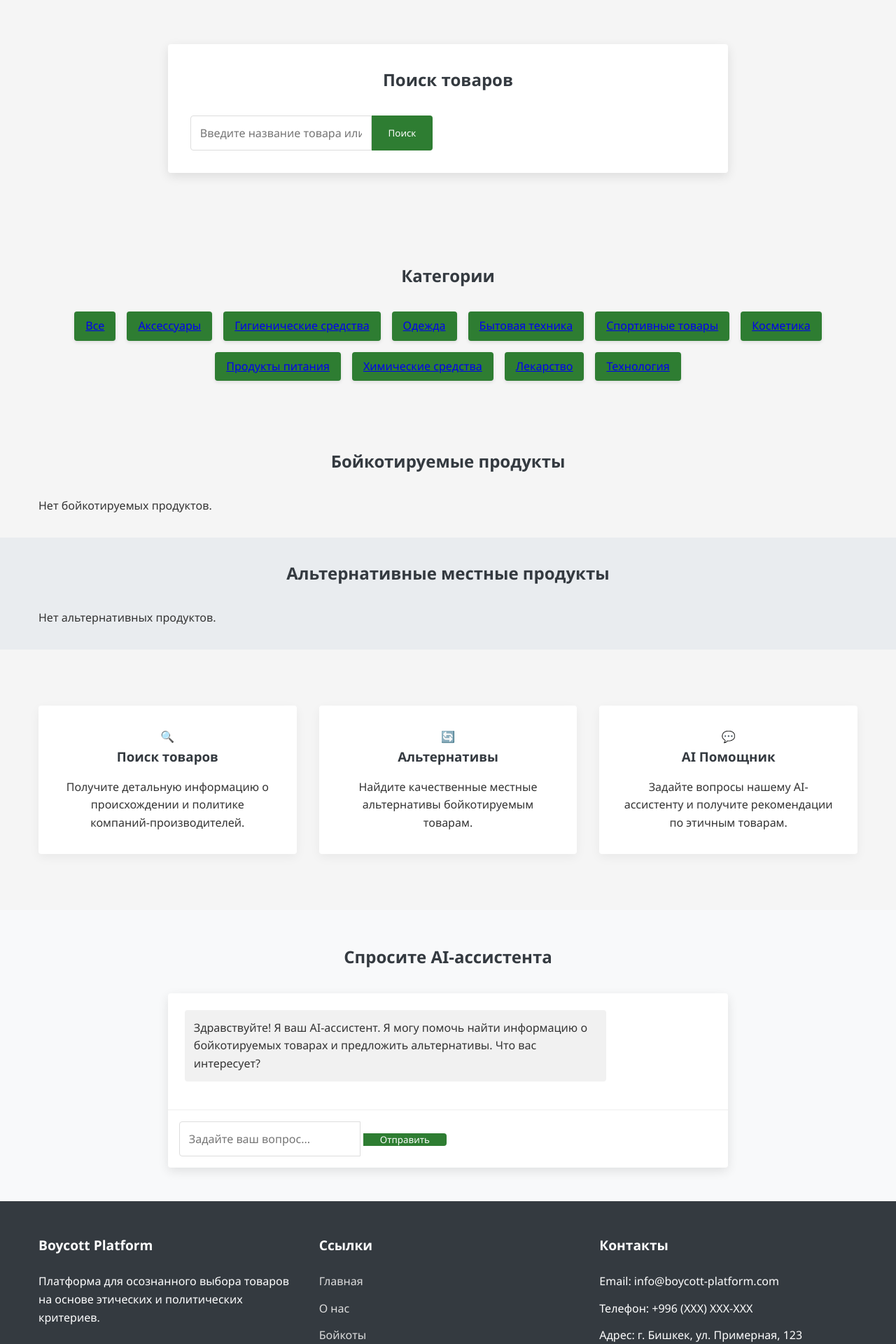
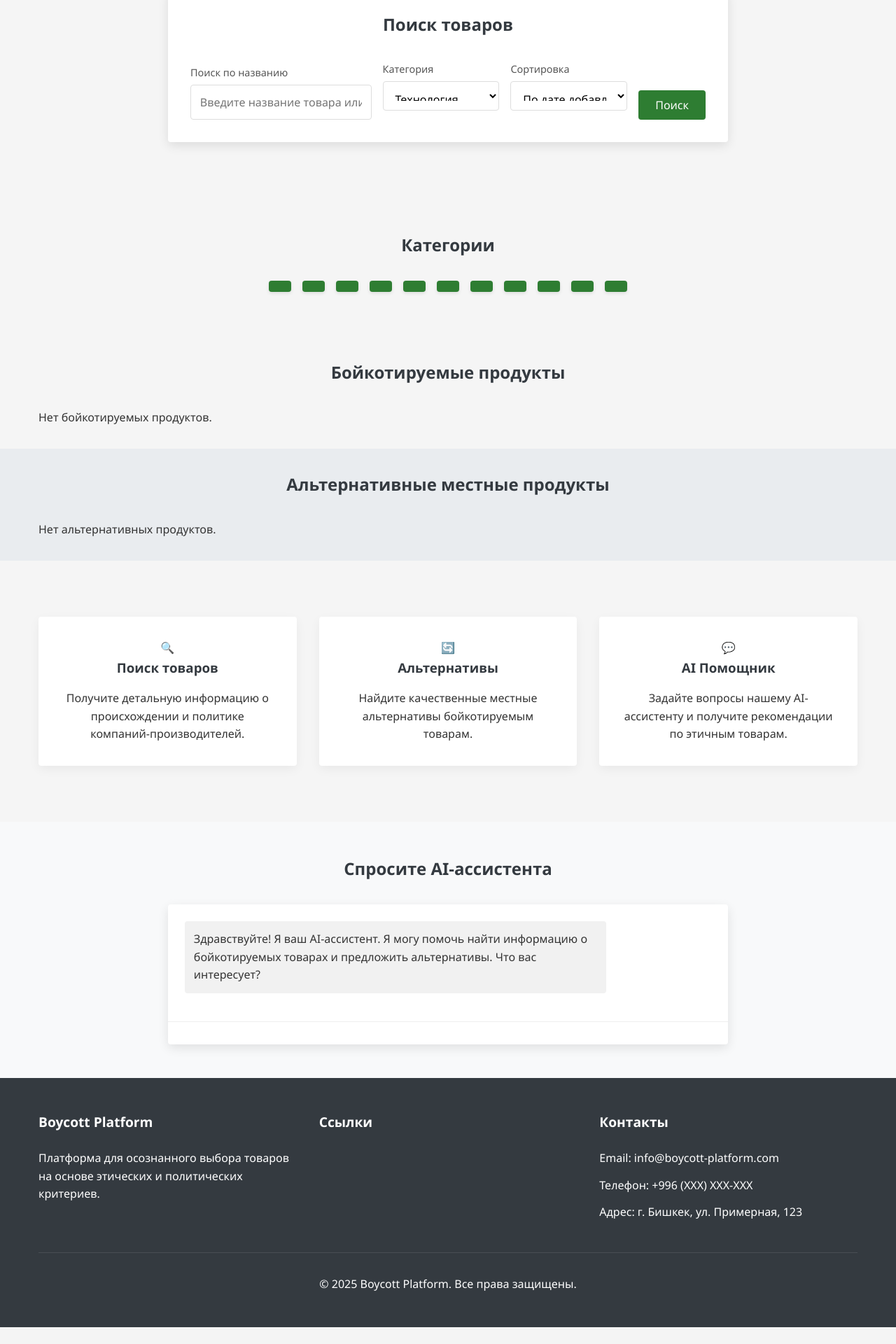
Before and after one commit to KenArsen/boycott, a Django app: page / in a window 1280 px wide. Shown: the part 445-2365 px from the top of the page at 70% size. After the commit the page ends 2341 px from the top, so only its background shows below. Run offline with Django 5.2, Linux system fonts and the light colour scheme; data comes from the database, SQL or seed files in the repository; data that the repository does not hold is empty; parts of the project's set-up code (start-up, migrations or seed data) failed here and were passed over.

Commit message:
Изменил стили шаблонови и начал написать логику поиска

```diff
--- a/apps/common/views/home.py
+++ b/apps/common/views/home.py
@@ -1,9 +1,42 @@
-from django.shortcuts import render
+from django.core.paginator import EmptyPage, PageNotAnInteger, Paginator
+from django.views.generic import TemplateView
 
 from apps.product.models import Category, Product
 
 
-def home_view(request):
-    products = Product.objects.all()[:10]
-    context = {"categories": Category.objects.all(), "products": products}
-    return render(request, "index.html", context=context)
+class HomeView(TemplateView):
+    template_name = "index.html"
+
+    def get_context_data(self, **kwargs):
+        context = super().get_context_data(**kwargs)
+
+        search_query = self.request.GET.get("search", "")
+
+        # Базовый QuerySet
+        queryset = Product.objects.all()
+
+        # Применяем фильтры поиска, если они указаны
+        if search_query:
+            queryset = queryset.filter(name__icontains=search_query)
+
+        # Настройка пагинации
+        paginator = Paginator(queryset, 10)  # 10 элементов на страницу
+        page = self.request.GET.get("page")
+
+        try:
+            paginated_objects = paginator.page(page)
+        except PageNotAnInteger:
+            # Если page не целое число, отображаем первую страницу
+            paginated_objects = paginator.page(1)
+        except EmptyPage:
+            # Если page больше чем количество страниц, отображаем последнюю
+            paginated_objects = paginator.page(paginator.num_pages)
+
+        # Добавляем пагинированные объекты в контекст
+        context["boycotted_products"] = paginated_objects
+        context["categories"] = Category.objects.all()
+
+        # Сохраняем параметры поиска для сохранения их при пагинации
+        context["search_query"] = search_query
+
+        return context
--- a/config/urls.py
+++ b/config/urls.py
@@ -3,10 +3,10 @@ from django.conf.urls.static import static
 from django.contrib import admin
 from django.urls import include, path
 
-from apps.common.views.home import home_view
+from apps.common.views.home import HomeView
 
 urlpatterns = [
-    path("", home_view, name="home"),
+    path("", HomeView.as_view(), name="home"),
     path("admin/", admin.site.urls),
     path("i18n/", include("django.conf.urls.i18n")),
     path("accounts/", include("apps.account.urls", namespace="account")),
--- a/static/css/styles.css
+++ b/static/css/styles.css
@@ -145,6 +145,30 @@ section {
 
 .search-form {
     display: flex;
+    flex-direction: column;
+    gap: 1.5rem;
+    width: 100%;
+}
+
+.search-group, .filter-group, .sort-group {
+    width: 100%;
+}
+
+.search-form label {
+    display: flex;
+    flex-direction: column;
+    width: 100%;
+}
+
+.search-form label span {
+    font-size: 0.9rem;
+    margin-bottom: 0.4rem;
+    color: #555;
+    font-weight: 500;
+}
+
+.input-with-button {
+    display: flex;
     width: 100%;
 }
 
@@ -156,6 +180,25 @@ section {
     font-size: 1rem;
 }
 
+.search-form select {
+    padding: 0.8rem;
+    border: 1px solid #ddd;
+    border-radius: var(--border-radius);
+    font-size: 1rem;
+    width: 100%;
+    background-color: white;
+    cursor: pointer;
+    height: 42px;
+    margin-bottom: 0.8rem;
+}
+
+.search-form select:focus,
+.search-input:focus {
+    outline: none;
+    border-color: var(--primary-color);
+    box-shadow: 0 0 0 2px rgba(46, 125, 50, 0.2);
+}
+
 .search-btn {
     background-color: var(--primary-color);
     color: white;
@@ -163,6 +206,28 @@ section {
     padding: 0 1.5rem;
     border-radius: 0 var(--border-radius) var(--border-radius) 0;
     cursor: pointer;
+    font-size: 1rem;
+    transition: background-color 0.3s;
+}
+
+.filter-btn, .sort-btn {
+    background-color: #607d8b; /* Другой цвет для кнопок фильтра и сортировки */
+    color: white;
+    border: none;
+    padding: 0.6rem 1.2rem;
+    border-radius: var(--border-radius);
+    cursor: pointer;
+    font-size: 0.9rem;
+    transition: background-color 0.3s;
+    width: 100%;
+}
+
+.filter-btn:hover, .sort-btn:hover {
+    background-color: #455a64;
+}
+
+.search-btn:hover {
+    background-color: #1b5e20;
 }
 
 /* Карточки продуктов */
@@ -458,19 +523,21 @@ footer {
     .nav-links li {
         margin: 0.5rem;
     }
+    /* Адаптивность для формы */
 
     .search-form {
-        flex-direction: column;
+        flex-direction: row;
+        flex-wrap: wrap;
     }
 
-    .search-input, .search-btn {
-        border-radius: var(--border-radius);
-        width: 100%;
+    .search-group {
+        flex: 2;
+        min-width: 300px;
     }
 
-    .search-btn {
-        margin-top: 0.5rem;
-        padding: 0.8rem;
+    .filter-group, .sort-group {
+        flex: 1;
+        min-width: 200px;
     }
 
     .hero h1 {
--- a/templates/includes/categories.html
+++ b/templates/includes/categories.html
@@ -1,11 +1,11 @@
 <!-- Категории -->
 <div class="category-list">
     <div class="category-item {% if not selected_category %}active{% endif %}">
-        <a href="{% url 'categories' %}">Все</a>
+{#        <a href="{% url 'categories' %}">Все</a>#}
     </div>
     {% for category in categories %}
         <div class="category-item {% if selected_category.id == category.id %}active{% endif %}">
-            <a href="{% url 'category_detail' category.slug %}">{{ category.name }}</a>
+{#            <a href="{% url 'category_detail' category.slug %}">{{ category.name }}</a>#}
         </div>
     {% endfor %}
 </div>
--- a/templates/includes/chat.html
+++ b/templates/includes/chat.html
@@ -11,10 +11,10 @@
         {% endfor %}
     </div>
     <div class="chat-input">
-        <form id="chat-form" method="post" action="{% url 'chat_message' %}">
-            {% csrf_token %}
-            <input type="text" name="message" placeholder="Задайте ваш вопрос..." required>
-            <button type="submit">Отправить</button>
-        </form>
+{#        <form id="chat-form" method="post" action="{% url 'chat_message' %}">#}
+{#            {% csrf_token %}#}
+{#            <input type="text" name="message" placeholder="Задайте ваш вопрос..." required>#}
+{#            <button type="submit">Отправить</button>#}
+{#        </form>#}
     </div>
 </div>
--- a/templates/includes/footer.html
+++ b/templates/includes/footer.html
@@ -9,11 +9,11 @@
             <div class="footer-section">
                 <h3>Ссылки</h3>
                 <ul class="footer-links">
-                    <li><a href="{% url 'home' %}">Главная</a></li>
-                    <li><a href="{% url 'about' %}">О нас</a></li>
-                    <li><a href="{% url 'boycotted_products' %}">Бойкоты</a></li>
-                    <li><a href="{% url 'alternative_products' %}">Альтернативы</a></li>
-                    <li><a href="{% url 'contact' %}">Контакты</a></li>
+{#                    <li><a href="{% url 'home' %}">Главная</a></li>#}
+{#                    <li><a href="{% url 'about' %}">О нас</a></li>#}
+{#                    <li><a href="{% url 'boycotted_products' %}">Бойкоты</a></li>#}
+{#                    <li><a href="{% url 'alternative_products' %}">Альтернативы</a></li>#}
+{#                    <li><a href="{% url 'contact' %}">Контакты</a></li>#}
                 </ul>
             </div>
             <div class="footer-section">
--- a/templates/includes/header.html
+++ b/templates/includes/header.html
@@ -2,26 +2,26 @@
 <header>
     <div class="container">
         <nav>
-            <a href="{% url 'home' %}" class="logo">Boycott Platform</a>
-            <ul class="nav-links">
-                <li><a href="{% url 'home' %}">Главная</a></li>
-                <li><a href="{% url 'categories' %}">Категории</a></li>
-                <li><a href="{% url 'boycotted_products' %}">Бойкоты</a></li>
-                <li><a href="{% url 'alternative_products' %}">Альтернативы</a></li>
-                <li><a href="{% url 'about' %}">О нас</a></li>
-            </ul>
-            <div class="auth-buttons">
-                {% if user.is_authenticated %}
-                    {% if user.is_staff %}
-                        <a href="{% url 'admin:index' %}" class="btn">Админ-панель</a>
-                    {% endif %}
-                    <a href="{% url 'profile' %}" class="btn">Мой профиль</a>
-                    <a href="{% url 'logout' %}" class="btn btn-secondary">Выйти</a>
-                {% else %}
-                    <a href="{% url 'login' %}" class="btn">Войти</a>
-                    <a href="{% url 'register' %}" class="btn btn-primary">Регистрация</a>
-                {% endif %}
-            </div>
+{#            <a href="{% url 'home' %}" class="logo">Boycott Platform</a>#}
+{#            <ul class="nav-links">#}
+{#                <li><a href="{% url 'home' %}">Главная</a></li>#}
+{#                <li><a href="{% url 'categories' %}">Категории</a></li>#}
+{#                <li><a href="{% url 'boycotted_products' %}">Бойкоты</a></li>#}
+{#                <li><a href="{% url 'alternative_products' %}">Альтернативы</a></li>#}
+{#                <li><a href="{% url 'about' %}">О нас</a></li>#}
+{#            </ul>#}
+{#            <div class="auth-buttons">#}
+{#                {% if user.is_authenticated %}#}
+{#                    {% if user.is_staff %}#}
+{#                        <a href="{% url 'admin:index' %}" class="btn">Админ-панель</a>#}
+{#                    {% endif %}#}
+{#                    <a href="{% url 'profile' %}" class="btn">Мой профиль</a>#}
+{#                    <a href="{% url 'logout' %}" class="btn btn-secondary">Выйти</a>#}
+{#                {% else %}#}
+{#                    <a href="{% url 'login' %}" class="btn">Войти</a>#}
+{#                    <a href="{% url 'register' %}" class="btn btn-primary">Регистрация</a>#}
+{#                {% endif %}#}
+{#            </div>#}
         </nav>
     </div>
 </header>
--- a/templates/includes/product_card.html
+++ b/templates/includes/product_card.html
@@ -4,7 +4,7 @@
         {% if product.image %}
             <img src="{{ product.image.url }}" alt="{{ product.name }}">
         {% else %}
-            <img src="{% static 'images/placeholder.jpg' %}" alt="{{ product.name }}">
+{#            <img src="{% static 'images/placeholder.jpg' %}" alt="{{ product.name }}">#}
         {% endif %}
     </div>
     <div class="product-info">
@@ -16,7 +16,7 @@
             <p>Причина: {{ product.boycott_reason.title }}</p>
             {% if product.alternative_products.exists %}
                 <p class="product-alternatives">
-                    <a href="{% url 'product_detail' product.id %}#alternatives">Показать альтернативы</a>
+{#                    <a href="{% url 'product_detail' product.id %}#alternatives">Показать альтернативы</a>#}
                 </p>
             {% endif %}
         {% else %}
--- a/templates/includes/search.html
+++ b/templates/includes/search.html
@@ -1,10 +1,66 @@
-<!-- Поисковая форма -->
+<!-- Поисковая форма с элементами на одной линии -->
 <div class="search-box">
     <h2 class="section-title">Поиск товаров</h2>
-    <form class="search-form" action="{% url 'search' %}" method="GET">
-        <label>
-            <input type="text" name="q" class="search-input" placeholder="Введите название товара или бренда...">
-        </label>
-        <button type="submit" class="search-btn">Поиск</button>
+    <form class="search-form" action="" method="GET">
+        <div style="display: flex; gap: 1rem; align-items: flex-end;">
+            <!-- Поле поиска -->
+            <div class="search-group" style="flex: 3;">
+                <label>
+                    <span>Поиск по названию</span>
+                    <input type="text" name="search" class="search-input"
+                           placeholder="Введите название товара или бренда..." value="{{ search_query }}"
+                           style="border-radius: var(--border-radius);">
+                </label>
+            </div>
+
+            <!-- Фильтр по категории -->
+            <div class="filter-group" style="flex: 2;">
+                <label>
+                    <span>Категория</span>
+                    <select name="category" id="category-select">
+                        <option value="">Все категории</option>
+                        {% for category in categories %}
+                            <option value="{{ category.id }}"
+                                    {% if selected_category|stringformat:"s" == category.id|stringformat:"s" %}selected{% endif %}>
+                                {{ category.name }}
+                            </option>
+                        {% endfor %}
+                    </select>
+                </label>
+            </div>
+
+            <!-- Сортировка -->
+            <div class="sort-group" style="flex: 2;">
+                <label>
+                    <span>Сортировка</span>
+                    <select name="sort" id="sort-select">
+                        <option value="created_at" {% if sort_by == "created_at" %}selected{% endif %}>
+                            По дате добавления
+                        </option>
+                        <option value="rating" {% if sort_by == "rating" %}selected{% endif %}>По рейтингу</option>
+                    </select>
+                </label>
+            </div>
+
+            <!-- Единая кнопка поиска -->
+            <div style="align-self: flex-end;">
+                <button type="submit" class="search-btn" style="height: 42px; border-radius: var(--border-radius);">Поиск</button>
+            </div>
+        </div>
     </form>
 </div>
+
+<script>
+    // Автоматически отправляем форму при изменении сортировки или категории
+    document.getElementById('category-select').addEventListener('change', function() {
+        // При необходимости можно сбросить страницу на первую
+        const urlParams = new URLSearchParams(window.location.search);
+        urlParams.set('page', '1');
+        // Отправляем форму
+        this.form.submit();
+    });
+
+    document.getElementById('sort-select').addEventListener('change', function() {
+        this.form.submit();
+    });
+</script>
--- a/templates/index.html
+++ b/templates/index.html
@@ -8,7 +8,7 @@
         <div class="container">
             <h1>Помогаем делать осознанный выбор</h1>
             <p>Найдите информацию о бойкотируемых товарах и качественные местные альтернативы</p>
-            <a href="{% url 'about' %}" class="btn btn-primary">Узнать больше</a>
+{#            <a href="{% url 'about' %}" class="btn btn-primary">Узнать больше</a>#}
         </div>
     </section>
 
```
